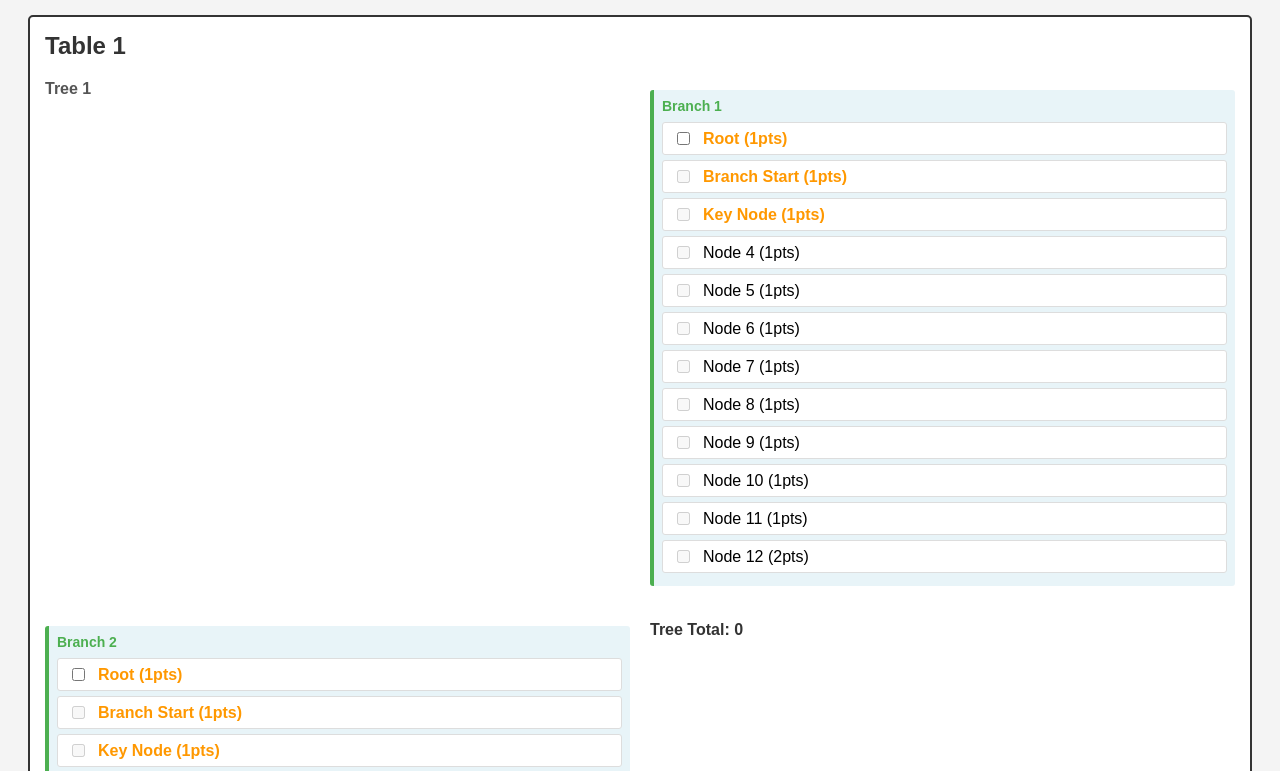
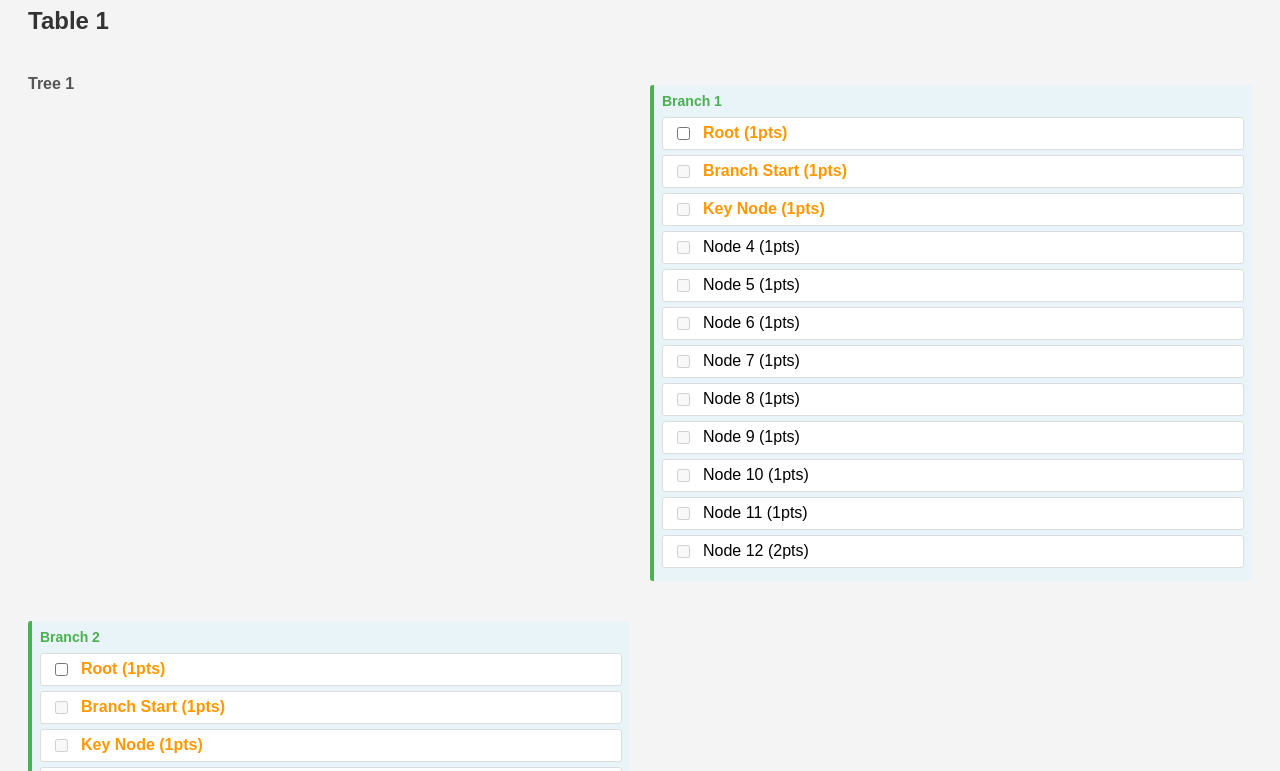
Before and after one commit to HowLongBean/idleheroes.github.io, a plain HTML site: page index.html in a window 1280 px wide. Shown: the part 101-872 px from the top of the page. Drawn offline with Linux system fonts and the light colour scheme.

Commit message:
Refactor table container and remove unused total element
Refactor table container styles and remove tree total element.

```diff
--- a/index.html
+++ b/index.html
@@ -11,11 +11,9 @@
             padding: 20px;
         }
         .table-container {
-            margin: 30px 0;
-            padding: 15px;
-            background-color: #fff;
-            border: 2px solid #333;
-            border-radius: 5px;
+            display: grid;
+            grid-column: 1 / span 2;
+            gap: 20px;
         }
         .table-title {
             font-size: 24px;
@@ -220,12 +218,6 @@
                 treeDiv.appendChild(createBranch(i, tableIndex, treeIndex));
             }
 
-            const treeTotal = document.createElement('div');
-            treeTotal.className = 'total';
-            treeTotal.id = `treeTotal_${tableIndex}_${treeIndex}`;
-            treeTotal.textContent = 'Tree Total: 0';
-            treeDiv.appendChild(treeTotal);
-
             return treeDiv;
         }
 
```
